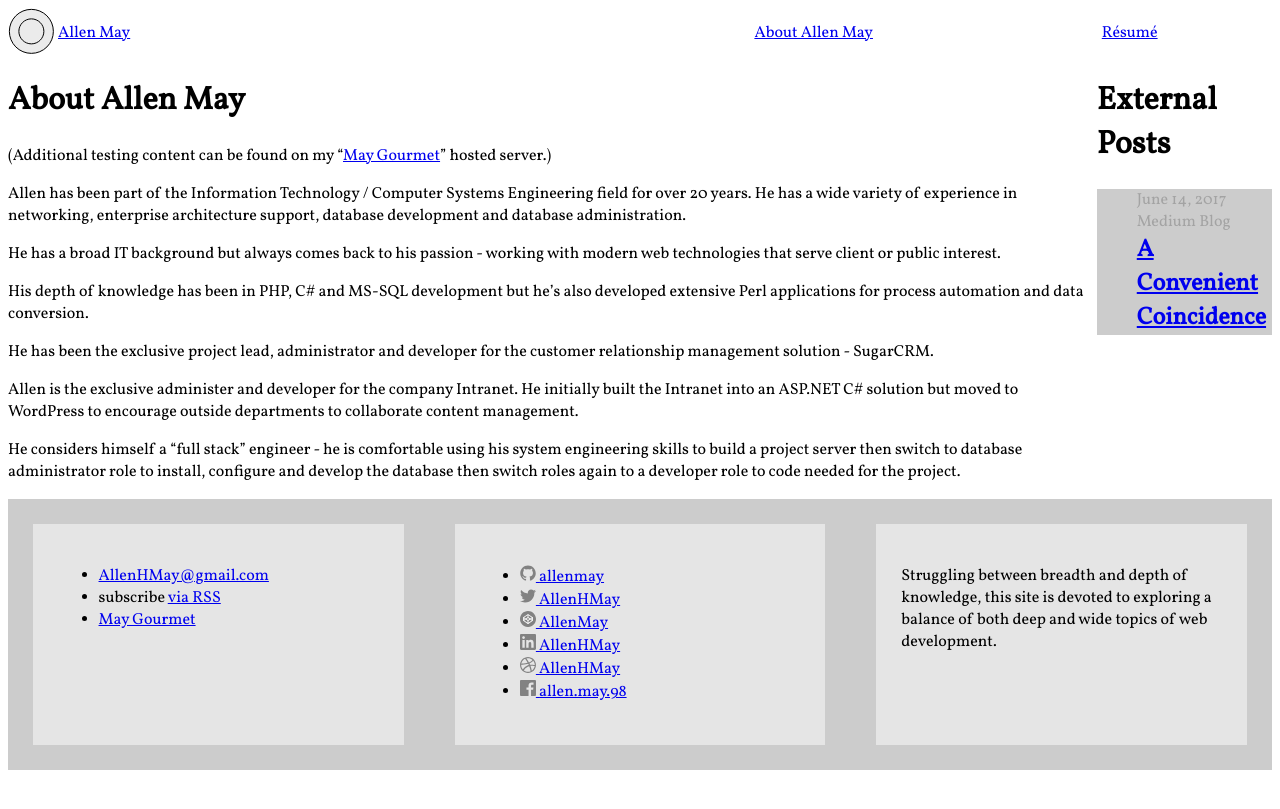
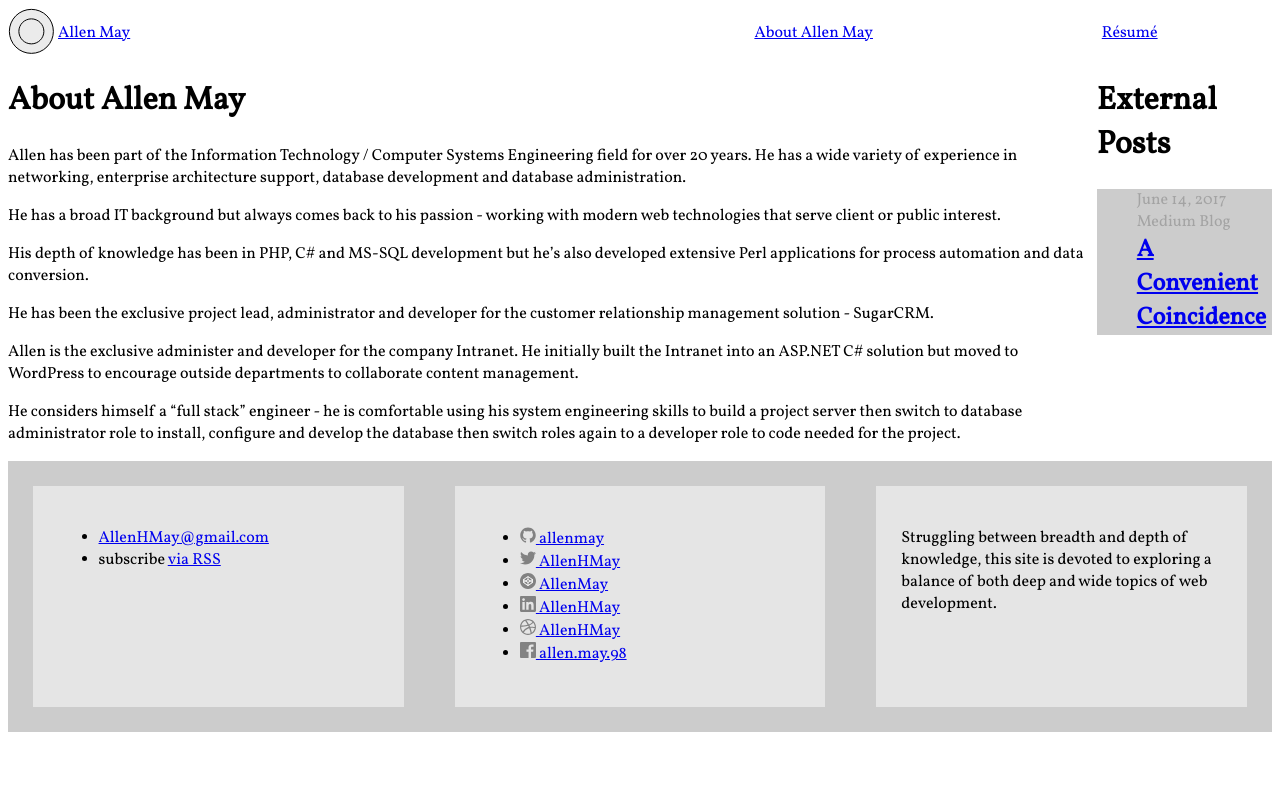
Before and after one commit to AllenMay/allenmay.github.io, a Jekyll site: the page built from about.md, in a window 1280 px wide. Shown: the top 809 px of the page. Built offline with Jekyll 4.4.1, drawn with Linux system fonts in a browser that asks for light colours; nearby versions of some CDN libraries.

Commit message:
Remove links to May Gourmet

```diff
--- a/_includes/footer.html
+++ b/_includes/footer.html
@@ -5,7 +5,6 @@
         <ul class="contact-list">
           <li><a href="mailto:{{ site.email }}">{{ site.email }}</a></li>
           <li>subscribe <a href="{{ "/feed.xml" | prepend: site.baseurl }}">via RSS</a></li>
-          <li><a href="http://maygourmet.com">May Gourmet</a></li>
         </ul>
       </div>
 
--- a/about.md
+++ b/about.md
@@ -10,8 +10,6 @@ You can find the source code for the Jekyll new theme at: [github.com/jglovier/j
 
 You can find the source code for Jekyll at [github.com/jekyll/jekyll](https://github.com/jekyll/jekyll) -->
 
-(Additional testing content can be found on my "<a href="http://maygourmet.com/">May Gourmet</a>" hosted server.)
-
 Allen has been part of the Information Technology / Computer Systems Engineering field for over 20 years. He has a wide variety of experience in networking, enterprise architecture support, database development and database administration.
 
 He has a broad IT background but always comes back to his passion - working with modern web technologies that serve client or public interest.
```
